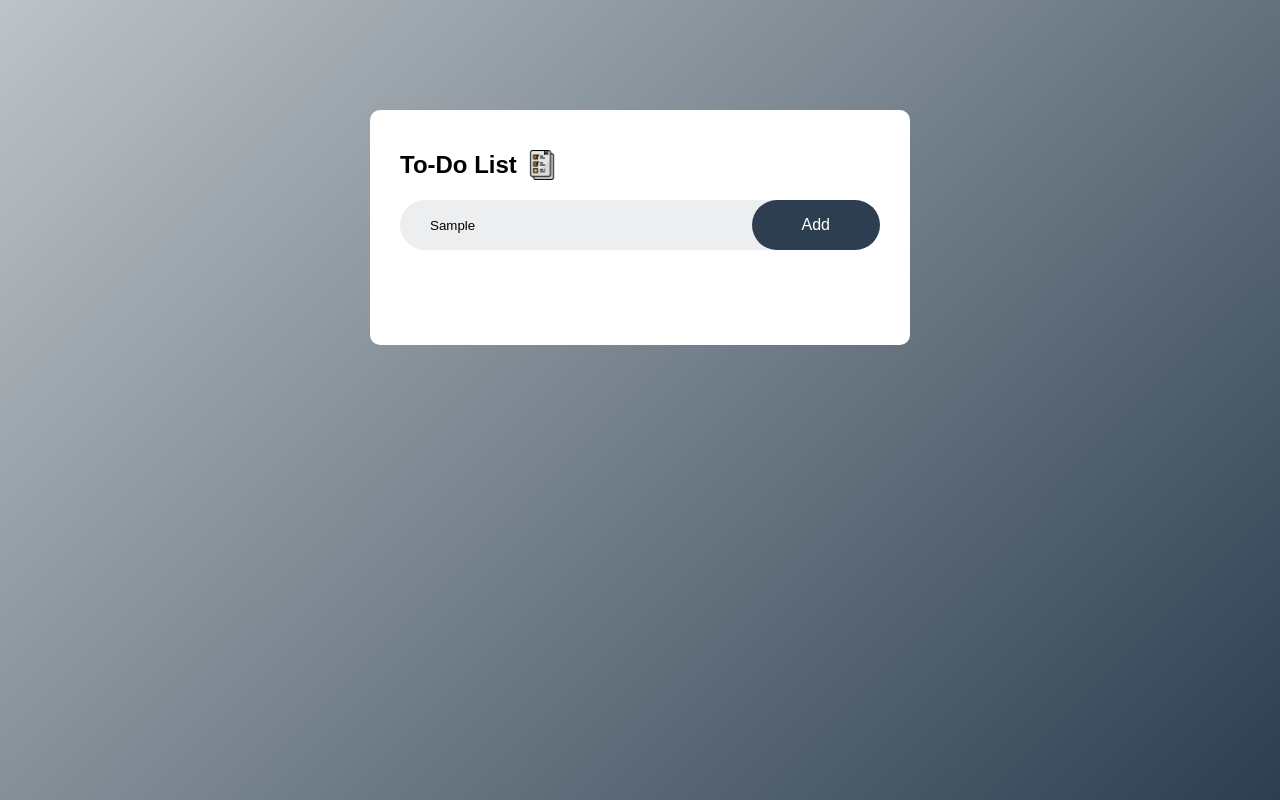
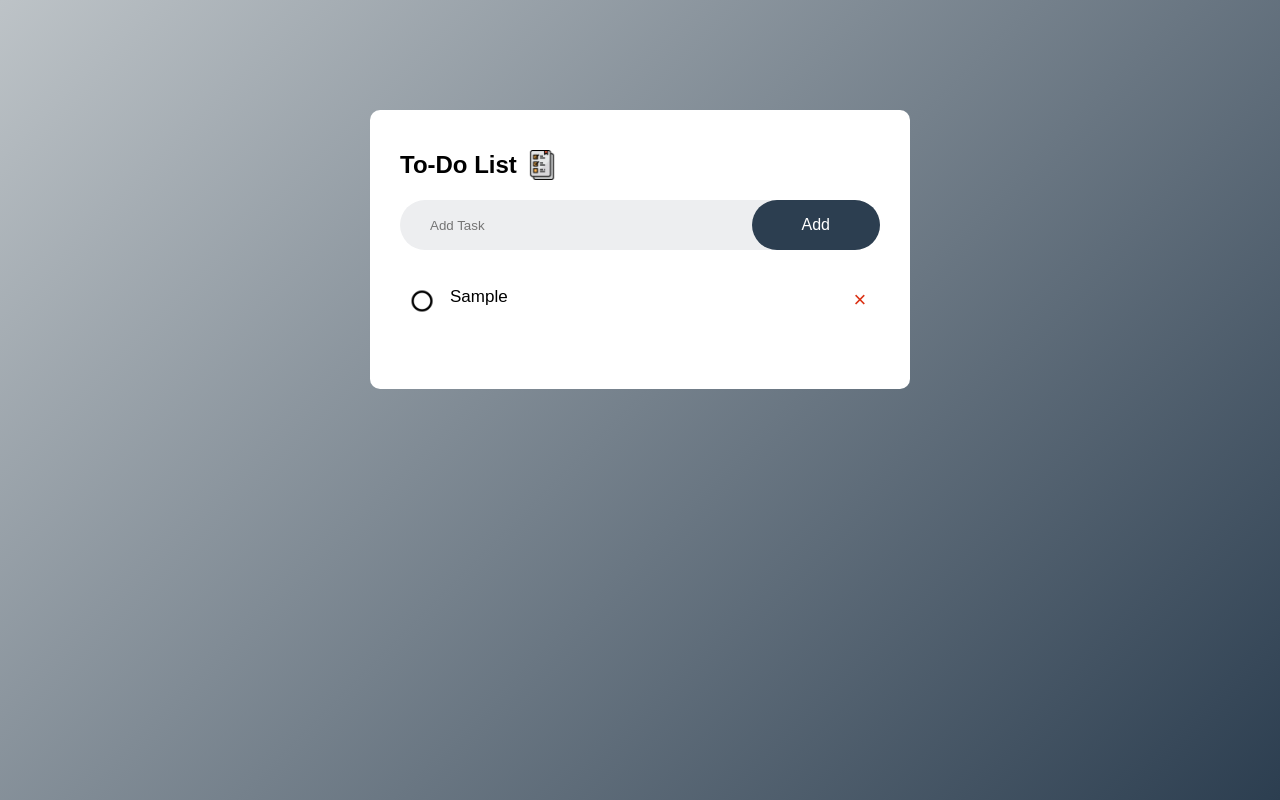
Before and after one commit to akremsoussi/To-Do, a plain HTML site: page index.html in a window 1280 px wide. Both pictures are taken after typing "Sample" into the empty fields and a click on the button "Add". Drawn offline with Linux system fonts and the light colour scheme.

Commit message:
Last commit

```diff
--- a/index.html
+++ b/index.html
@@ -5,6 +5,7 @@
     <meta name="viewport" content="width=device-width, initial-scale=1.0">
     <title>To-Do</title>
     <link rel="stylesheet" href="style.css">
+    <link rel="shortcut icon" href="images/favicon-32x32.png" type="image/x-icon">
 </head>
 <body>
     <div class="container">
@@ -13,11 +14,20 @@
             <h2>To-Do List <img src="images/to-do-list.png" alt=""></h2>
             <div class="Textfield">
                 <input type="text" id="input-box" placeholder="Add Task">
-                <button>Add</button>
+                <button onclick="Add()">Add</button>
             </div>
+
+            <ul id="list-container">
+                <!-- <li class="checked">Task 1</li>
+                <li>Task 2</li>
+                <li>Task 3</li> -->
+
+            </ul>
+
+
         </div>
 
     </div>
-
+    <script src="script.js"></script>
 </body>
 </html>
--- a/script.js
+++ b/script.js
@@ -0,0 +1,42 @@
+const inputBox = document.getElementById("input-box")
+const listContainer = document.getElementById("list-container")
+
+
+function Add(){
+    if(inputBox.value === '' ){
+        alert("You must write something!");
+    }
+    else{
+        let li = document.createElement("li");
+        li.innerHTML = inputBox.value;
+        listContainer.appendChild(li);
+        let span = document.createElement("span");
+        span.innerHTML = "\u00d7";
+        li.appendChild(span);
+    }
+    inputBox.value = "";
+    save();
+}
+
+
+
+listContainer.addEventListener("click",function(e){
+    if(e.target.tagName === "LI"){
+        e.target.classList.toggle("checked");
+        save();
+    }
+    else if(e.target.tagName === "SPAN"){
+        e.target.parentElement.remove();
+        save();
+    }
+},false);
+
+function save(){
+    localStorage.setItem("data",listContainer.innerHTML);
+}
+
+function showData(){
+    listContainer.innerHTML = localStorage.getItem("data");
+
+}
+showData();
--- a/style.css
+++ b/style.css
@@ -56,5 +56,52 @@ button{
     font-size: 16px;
     cursor: pointer;
     border-radius: 40px;
+}
+ul li{
+    list-style: none;
+    font-size: 17px;
+    padding: 12px 8px 12px 50px;
+    user-select: none;
+    cursor: pointer;
+    position: relative;
+}
+
+ul li::before{
+    content: '';
+    position: absolute;
+    height: 28px;
+    width: 28px;
+    border-radius: 50%;
+    background-image: url(images/radio-button.png);
+    background-size:cover;
+    background-position: center;
+    top:12px;
+    left: 8px;
 
 }
+ul li.checked{
+    color: #bdc3c7;
+    text-decoration: line-through;
+
+}
+
+ul li.checked::before{
+    background-image: url(images/check.png);
+}
+
+ul li span{
+    position: absolute;
+    right: 0;
+    top: 5px;
+    width: 40px;
+    height: 40px;
+    font-size: 22px;
+    color:rgb(219, 48, 18);
+    line-height: 40px;
+    text-align: center;
+    border-radius: 50%;
+}
+
+ul li span:hover{
+    background-color: #bdc3c7;
+}
```
Also changed, not shown: images/check.png (added), images/favicon-32x32.png (added), images/radio-button.png (added).
